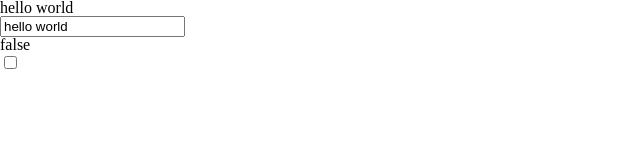
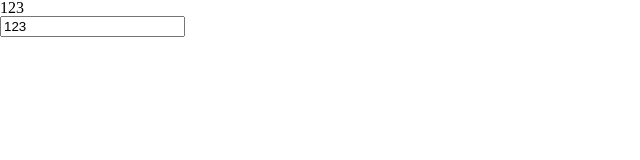
Before and after one commit to Amylo-jh/vue3-practice, a Vue app: page / in a window 1280 px wide. Shown: the top 160 px of the page, without its empty margins (0-640 px from the left). Built offline with nearby package versions, Linux system fonts and the light colour scheme.

Commit message:
Part 8 - Ch 2 - 14. v-model 수식어

```diff
--- a/src/App.vue
+++ b/src/App.vue
@@ -1,28 +1,21 @@
 <template>
-  <h1> {{ msg }}</h1>
+  <h1>{{ msg }}</h1>
   <input
     type="text"
-    v-model="msg">
-  <h1>{{ checked }}</h1>
-  <input
-    type="checkbox"
-    name=""
-    id=""
-    v-model="checked">
+    v-model.number="msg">
 </template>
 
 <script>
 export default {
   data() {
     return {
-      msg: 'hello world',
-      checked: false
+      msg: 123
     }
   },
-  methods: {
-    handler(event) {
-      console.log(event.target.value)
-      this.msg = event.target.value
+  watch: {
+    msg() {
+      console.log(this.msg.trim())
     }
   }
-}</script>
+}
+</script>
```
